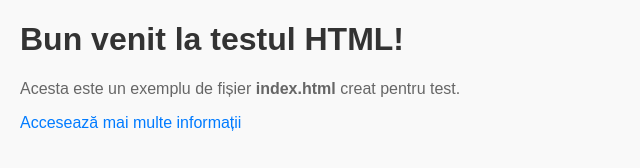
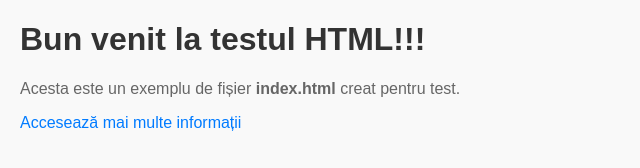
Before and after one commit to IulianPetrea/car, a plain HTML site: page index.html in a window 1280 px wide. Shown: the full height of the page, 0-640 px from the left. Drawn offline with Linux system fonts and the light colour scheme.

Commit message:
Update index.html

```diff
--- a/index.html
+++ b/index.html
@@ -24,7 +24,7 @@
     </style>
 </head>
 <body>
-    <h1>Bun venit la testul HTML!</h1>
+    <h1>Bun venit la testul HTML!!!</h1>
     <p>Acesta este un exemplu de fișier <strong>index.html</strong> creat pentru test.</p>
     <a href="https://www.example.com">Accesează mai multe informații</a>
 </body>
```
